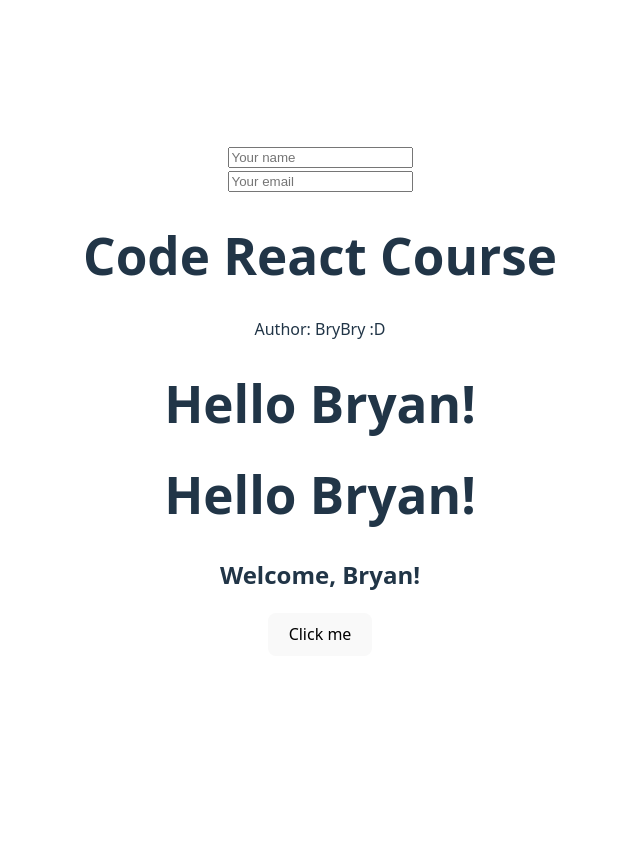
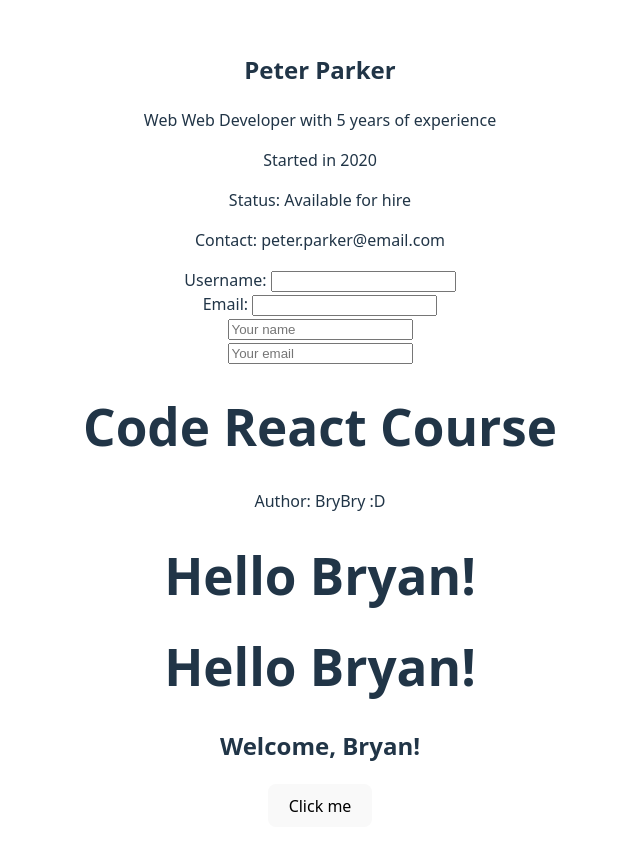
Before and after one commit to BryanClei/ReactPractice, a React (Vite) app: page / in a window 1280 px wide. Shown: the top 850 px of the page, without its empty margins (320-960 px from the left). Before the commit the page ends 800 px from the top, so only its background shows below. Built offline with nearby package versions, Linux system fonts and the light colour scheme.

Commit message:
Home Commit

```diff
--- a/src/App.jsx
+++ b/src/App.jsx
@@ -3,11 +3,15 @@
 import { Hello, HelloWithoutJSX } from "./Hello.jsx";
 import { UserProfile } from "./UserProfile.jsx";
 import { ContactForm } from "./ContactForm.jsx";
+import { StyledForm } from "./StyledForm.jsx";
+import { CandidateProfile } from "./CandidateProfile.jsx";
 import "./App.css";
 
 function App() {
   return (
     <div>
+      <CandidateProfile />
+      <StyledForm />
       <ContactForm />
       <UserProfile />
       <Hello />
--- /dev/null
+++ b/src/CandidateProfile.jsx
@@ -0,0 +1,18 @@
+export const CandidateProfile = () => {
+  const name = "Peter Parker";
+  const role = "Web Developer";
+  const yearsOfExperience = 5;
+  const isAvailable = true;
+
+  return (
+    <>
+      <h2>{name}</h2>
+      <p>
+        Web {role} with {yearsOfExperience} years of experience
+      </p>
+      <p>Started in {2025 - yearsOfExperience}</p>
+      <p>Status: {isAvailable ? "Available for hire" : "Not Available"}</p>
+      <p>Contact: {name.toLowerCase().replace(" ", ".")}@email.com</p>
+    </>
+  );
+};
--- a/src/StyledForm.jsx
+++ b/src/StyledForm.jsx
@@ -1,11 +1,11 @@
 export const StyledForm = () => {
   return (
     <form action="">
-      <label for="username">Username: </label>
-      <input type="text" id="username" class="form-input" />
+      <label htmlFor="username">Username: </label>
+      <input type="text" id="username" className="form-input" />
       <br />
-      <label for="email">Email: </label>
-      <input type="email" id="email" class="form-input" tabindex="1" />
+      <label htmlFor="email">Email: </label>
+      <input type="email" id="email" className="form-input" tabIndex="1" />
     </form>
   );
 };
```
